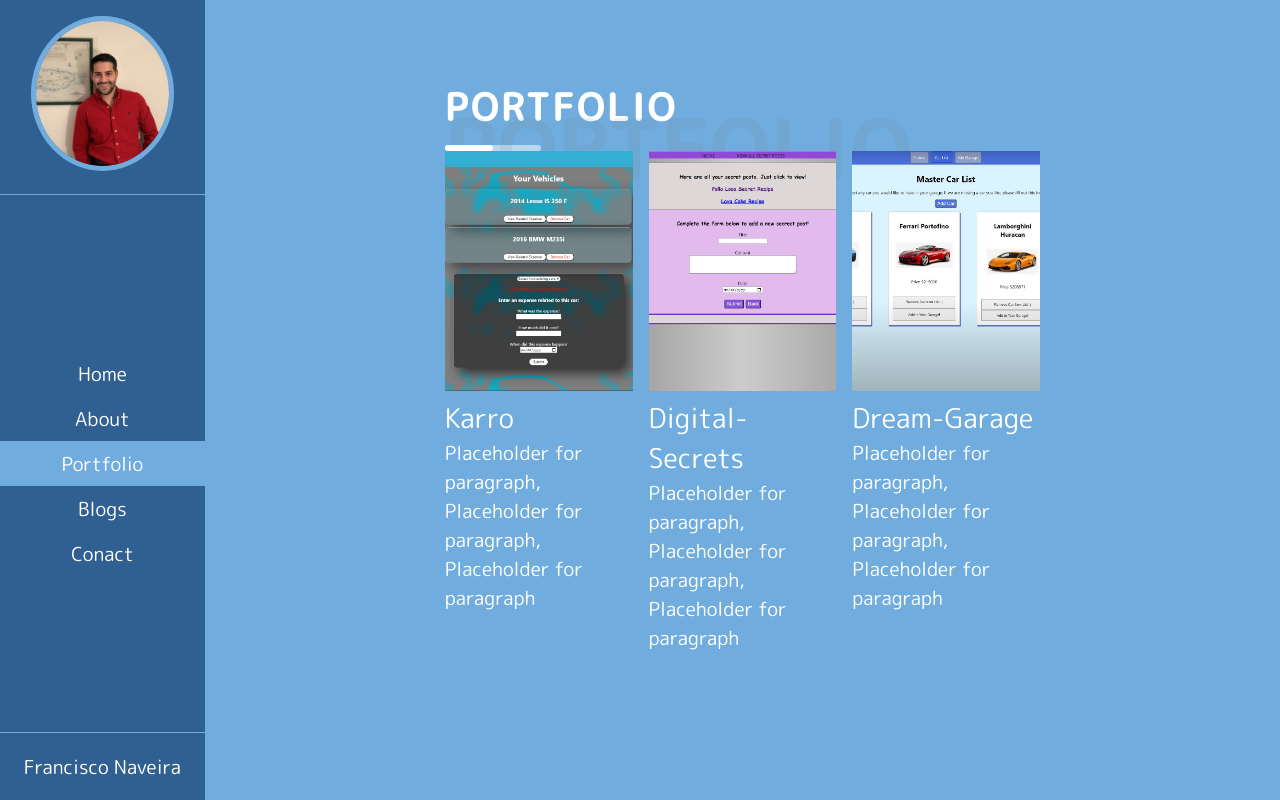
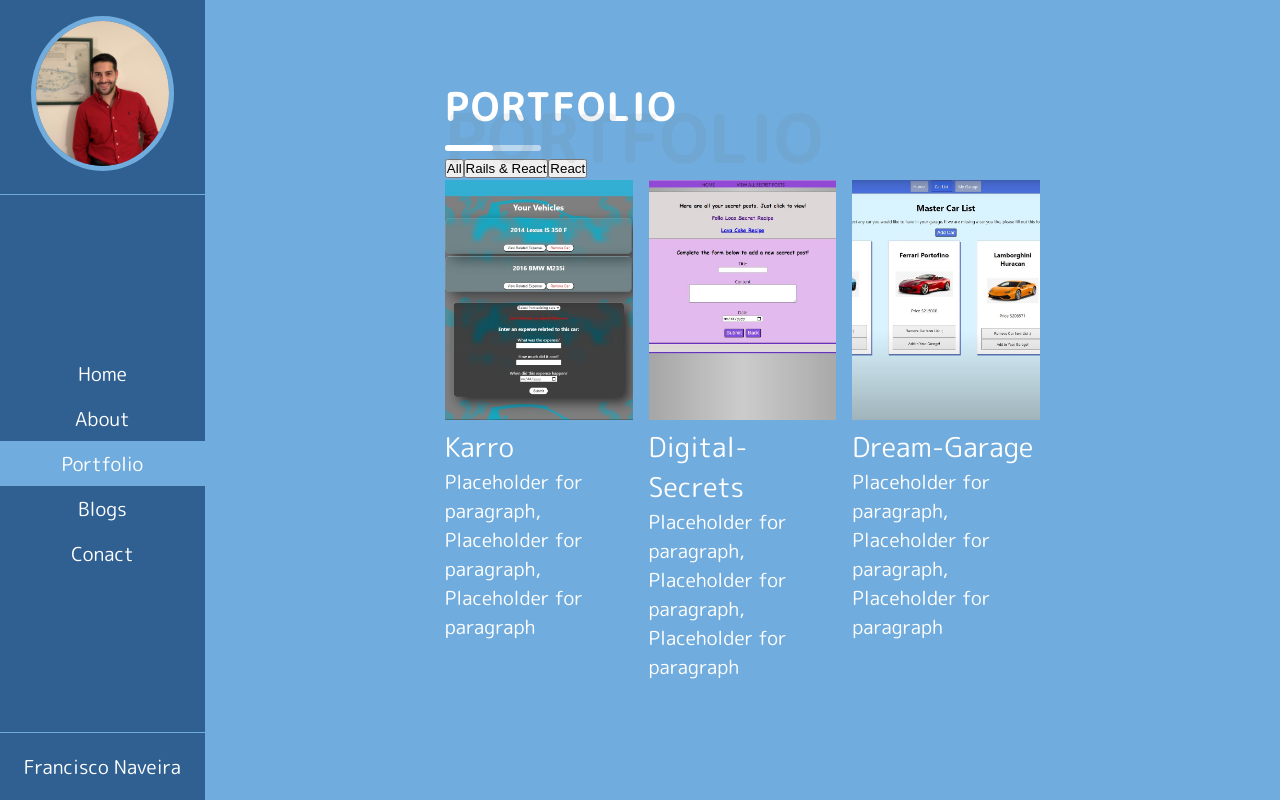
Before and after one commit to FranciscoNav/francisco-portfolio, a React (Create React App) app: page /portfolio in a window 1280 px wide. Built offline with nearby package versions, Linux system fonts and the light colour scheme.

Commit message:
improved functionality of catrgories components

```diff
--- a/src/components/Portfolio_Components/Categories.js
+++ b/src/components/Portfolio_Components/Categories.js
@@ -1,9 +1,16 @@
 import React from 'react';
+import {NavLink} from 'react-router-dom';
 
-function Categories() {
+function Categories({filterFunc, categories}) {
+
     return (
         <div>
-            <h1></h1>
+            {
+                categories.map((cat, i)=>{
+                    return <button key={i} onClick={() => filterFunc(cat)}>{cat}</button>
+                    // return <NavLink key={i} onClick={() => filterFunc(cat)}>{cat}</NavLink>
+                })
+            }
         </div>
     )
 }
--- a/src/components/Portfolio_Components/PortfolioData.js
+++ b/src/components/Portfolio_Components/PortfolioData.js
@@ -11,7 +11,7 @@ export default[
         icon1:'GitHub',
         icon2:'Demo',
         title: 'Karro',
-        category:'React'
+        category:'Rails & React'
     },
     {
         id:2,
@@ -21,7 +21,7 @@ export default[
         icon1:'GitHub',
         icon2:'Demo',
         title: 'Digital-Secrets',
-        category:'React'
+        category:'Rails & React'
     },
     {
         id:3,
--- a/src/components/Title.js
+++ b/src/components/Title.js
@@ -5,7 +5,7 @@ function Title({title, span}) {
         <div className='title'>
             <h3>
                 {title}
-                <span> {span}</span>
+                <span>{span}</span>
             </h3>
         </div>
     )
--- a/src/pages/Portfolio.js
+++ b/src/pages/Portfolio.js
@@ -5,8 +5,11 @@ import MenuItems from '../components/Portfolio_Components/MenuItems';
 import PortfolioData from '../components/Portfolio_Components/PortfolioData';
 import { useState } from 'react';
 
+const allCategories = ['All', ...new Set(PortfolioData.map(item => item.category))];
+
+
 function Portfolio() {
-    const [categories, setcategories]= useState(null);
+    const [categories, setcategories]= useState(allCategories);
     const [menuItems, setmenuItems]= useState(PortfolioData);
 
     const filterFunc = (searchCategory) =>{
--- a/src/styles/title.scss
+++ b/src/styles/title.scss
@@ -32,7 +32,7 @@
         position: absolute;
         top: 15%;
         left: 0;
-        font-size: 5rem;
+        font-size: 4rem;
         opacity: 0.1;
     }
 }
```
